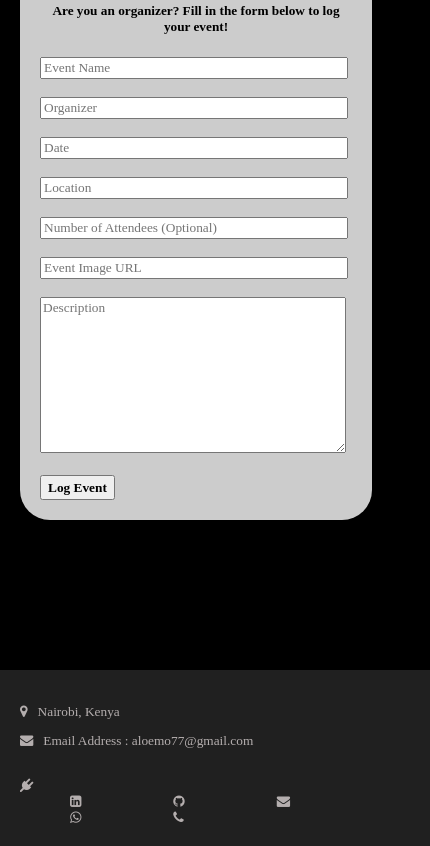
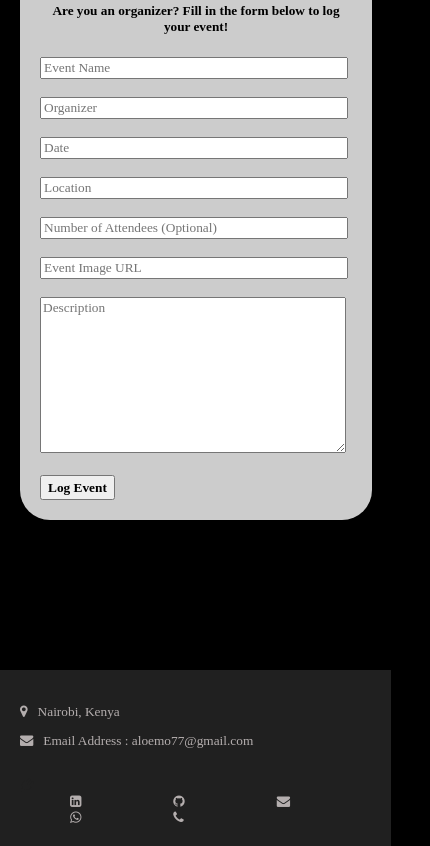
Before and after one commit to pat-liemo/tech-expo-scout-project, a plain HTML site: page index.html in a window 390 px wide. Shown: the part 1822-2668 px from the top of the page, 430 px wide, since content can reach past the window. Drawn offline with Linux system fonts and the light colour scheme; no server answers.

Commit message:
Footer responsiveness

```diff
--- a/index.css
+++ b/index.css
@@ -373,22 +373,17 @@ hr {
         padding: 20px 20px 20px 20px;
         margin-bottom: 0px;
         margin-top: 150px;
-        width: 100vw;
+        width: 90vw;
         font-size: smaller;
     }
 
-    .footerSocials a {
-
-    }
-
-    .footerSocials i {
-        color: rgb(180, 174, 174);
-        height: 10px;
+     .footerSocials i {
+        height: 0px;
         width: 0px;
     }
 
-    .footer a {
-        text-decoration: none;
+    #footerPlug {
+        color: rgb(32, 32, 32);
     }
 
 }
--- a/index.html
+++ b/index.html
@@ -108,7 +108,7 @@
                     <p><i class="fa fa-map-marker" aria-hidden="true"></i>&nbsp; &nbsp;Nairobi, Kenya</p>
                     <p><i class="fa fa-envelope" aria-hidden="true"></i>&nbsp; &nbsp;Email Address : aloemo77@gmail.com</p>
                     <br>
-                    <i class="fa fa-plug" aria-hidden="true"></i>
+                    <i class="fa fa-plug" id="footerPlug" aria-hidden="true"></i>
                     <br/>
                 </div>
                 <div class="footerSocials">
```
